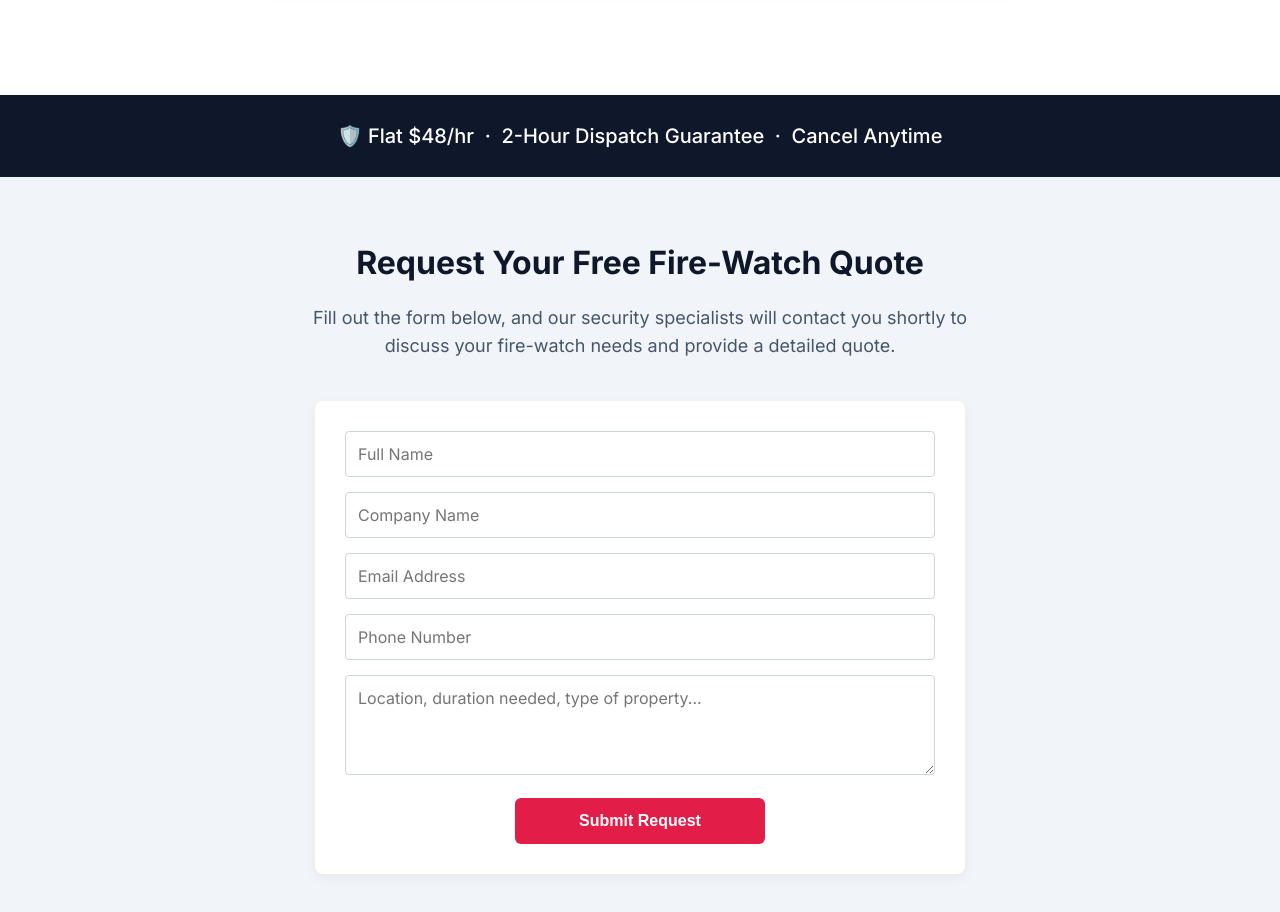
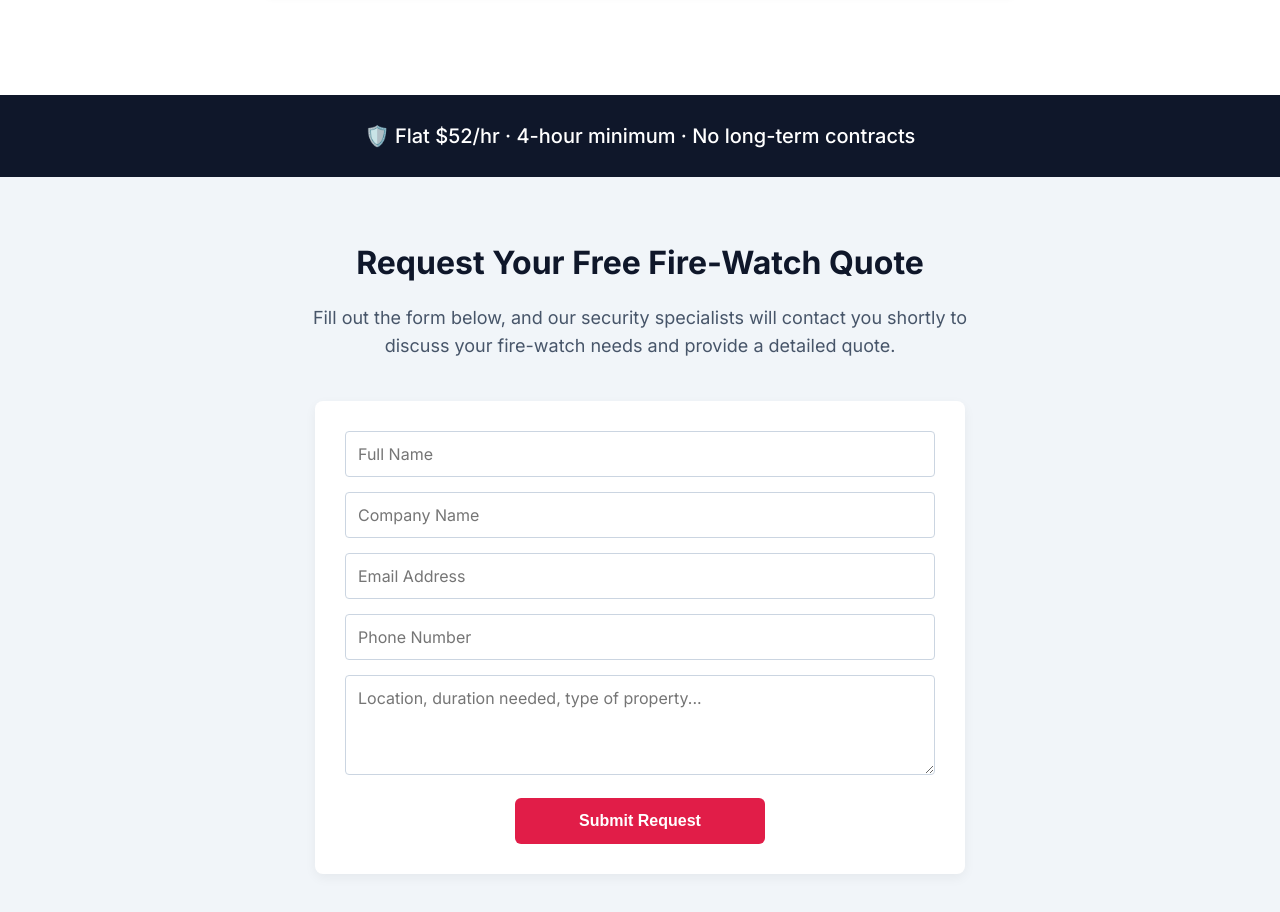
Before and after one commit to centralguards25/central-guards-site, a plain HTML site: page services/firewatch/index.html in a window 1280 px wide. Shown: the part 1720-2632 px from the top of the page. Drawn offline with Linux system fonts and the light colour scheme.

Commit message:
Updated the pricing section in the landing page

```diff
--- a/services/firewatch/index.html
+++ b/services/firewatch/index.html
@@ -496,7 +496,7 @@ height="0" width="0" style="display:none;visibility:hidden"></iframe></noscript>
         <section style="background-color: #0f172a; color: #ffffff; padding: 25px 0; text-align: center;">
             <div class="container">
                 <p style="font-size: 20px; font-weight: 500;">
-                    🛡️ Flat $48/hr &nbsp;·&nbsp; 2-Hour Dispatch Guarantee &nbsp;·&nbsp; Cancel Anytime
+                    🛡️ Flat $52/hr · 4-hour minimum · No long-term contracts
                 </p>
             </div>
         </section>
```
